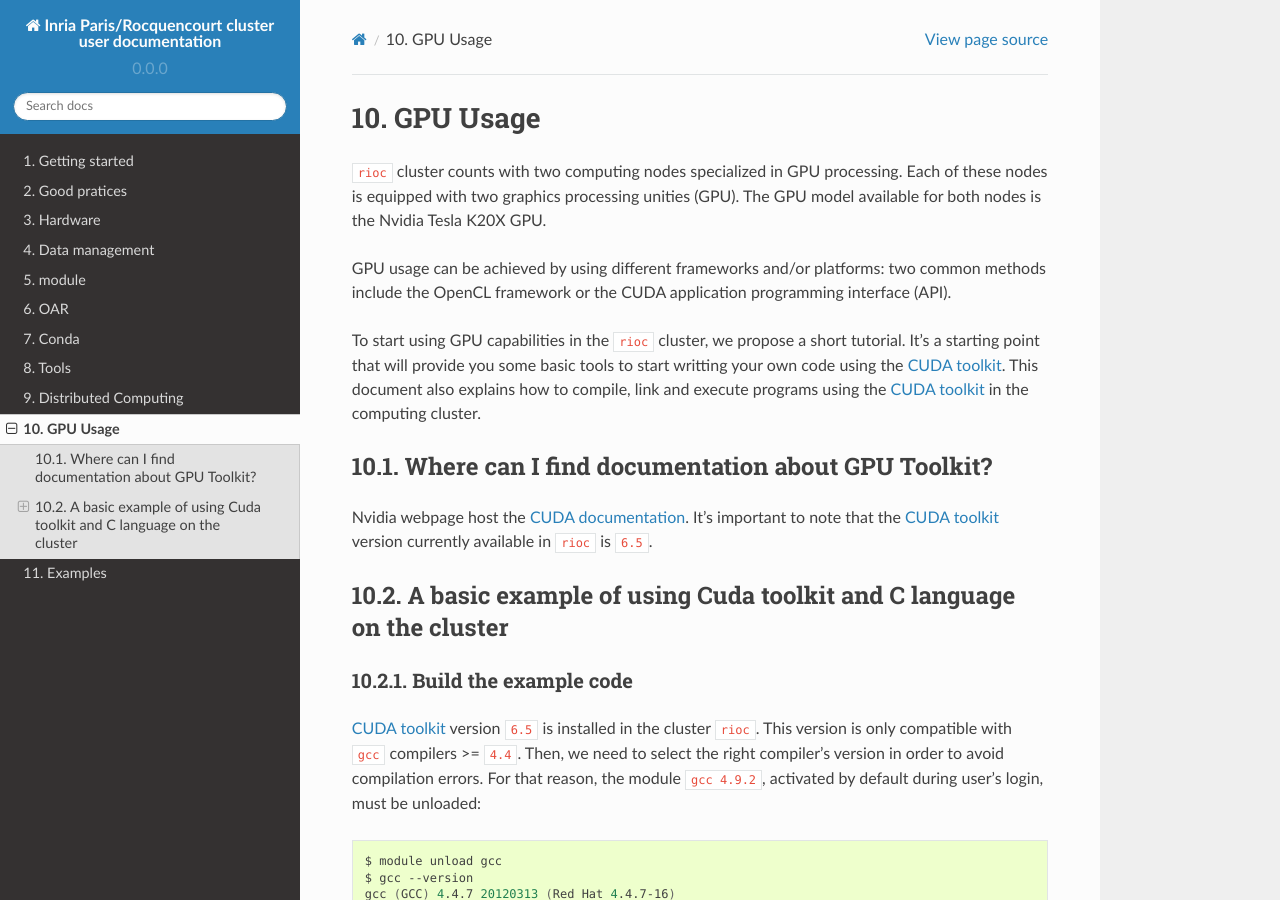
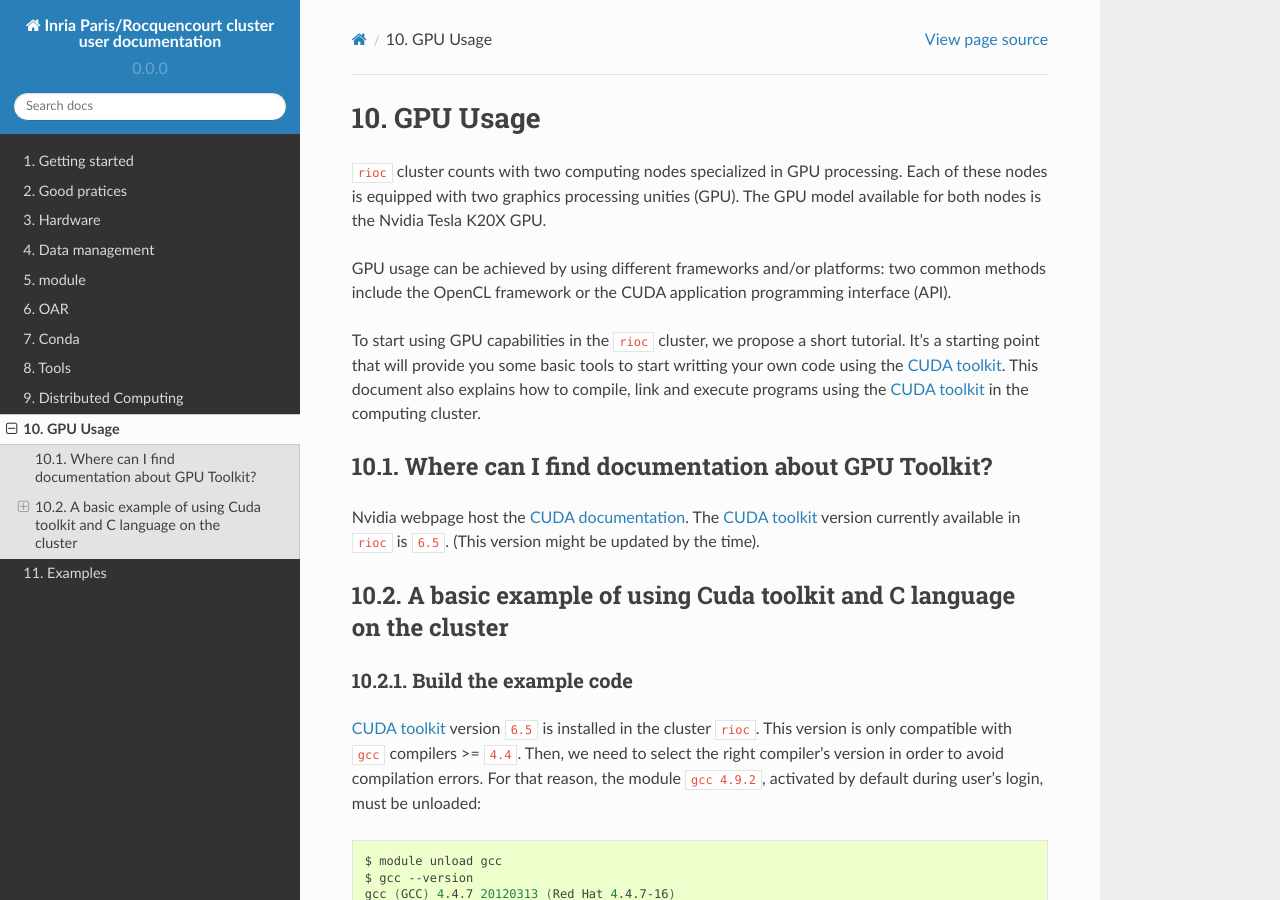
Before and after one commit to abertout/rioc, a Sphinx documentation site: the page built from doc/gpu.rst, in a window 1280 px wide and 900 px high. Built offline with Sphinx 7.4.7 and the Read the Docs theme 2.0.0, drawn with Linux system fonts in a browser that asks for light colours.

Commit message:
Change phrase about CUDA current version

```diff
--- a/doc/gpu.rst
+++ b/doc/gpu.rst
@@ -22,8 +22,9 @@ using the `CUDA toolkit`_ in the computing cluster.
 Where can I find documentation about GPU Toolkit?
 --------------------------------------------------
 
-Nvidia webpage host the `CUDA documentation`_. It's important to note that the
-`CUDA toolkit`_ version currently available in ``rioc`` is ``6.5``.
+Nvidia webpage host the `CUDA documentation`_. The
+`CUDA toolkit`_ version currently available in ``rioc`` is ``6.5``. (This version
+might be updated by the time).
 
 
 A basic example of using Cuda toolkit and C language on the cluster
```
